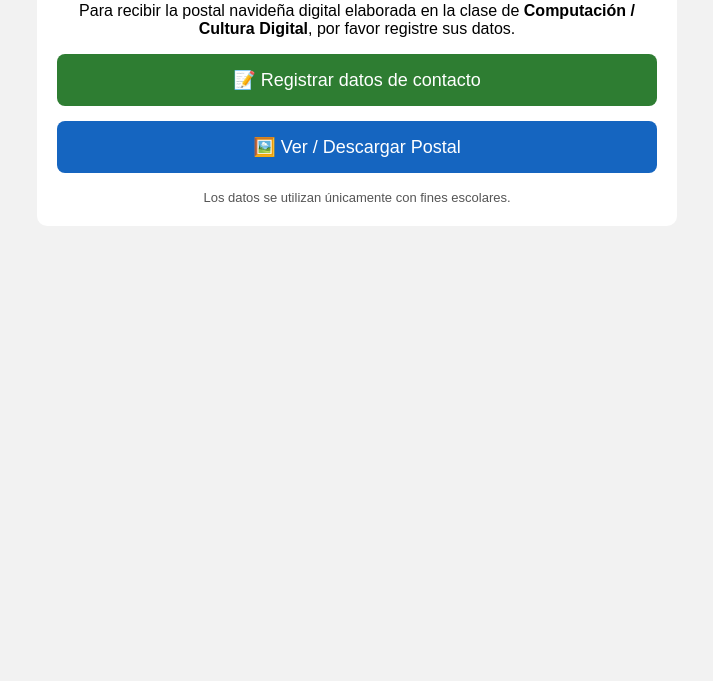
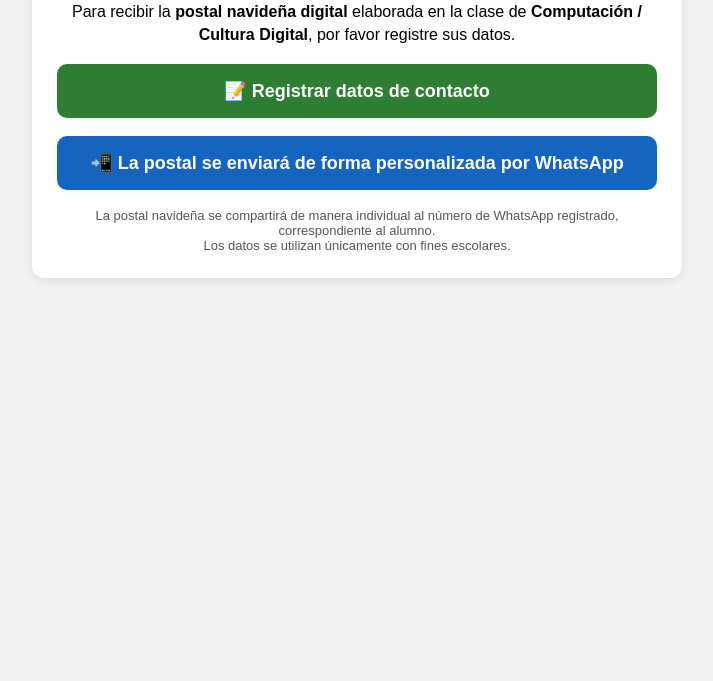
Before and after one commit to donprofesor4-maker/postal-navidad, a plain HTML site: page index.html in a window 1280 px wide. Shown: the part 119-800 px from the top of the page, without its empty margins (283-996 px from the left). Drawn offline with Linux system fonts and the light colour scheme.

Commit message:
Update index.html

```diff
--- a/index.html
+++ b/index.html
@@ -15,30 +15,37 @@
       max-width:600px;
       margin:auto;
       background:white;
-      padding:20px;
-      border-radius:10px;
+      padding:25px;
+      border-radius:12px;
       text-align:center;
+      box-shadow:0 2px 8px rgba(0,0,0,0.1);
     }
     h1{
       color:#2e7d32;
+      margin-bottom:10px;
+    }
+    p{
+      font-size:16px;
+      line-height:1.4;
     }
     a{
       display:block;
-      margin:15px 0;
-      padding:15px;
+      margin:18px 0;
+      padding:16px;
       background:#2e7d32;
       color:white;
       text-decoration:none;
-      border-radius:8px;
+      border-radius:10px;
       font-size:18px;
+      font-weight:bold;
     }
     a.secundario{
       background:#1565c0;
-    }
-    p{
-      font-size:16px;
+      cursor:default;
     }
     small{
+      display:block;
+      margin-top:15px;
       font-size:13px;
       color:#555;
     }
@@ -50,22 +57,23 @@
   <h1>🎄 Postal Navideña Digital</h1>
 
   <p>
-    Para recibir la postal navideña digital elaborada en la clase de
-    <b>Computación / Cultura Digital</b>,
-    por favor registre sus datos.
+    Para recibir la <b>postal navideña digital</b> elaborada en la clase de
+    <b>Computación / Cultura Digital</b>, por favor registre sus datos.
   </p>
 
-  <!-- AQUÍ VA EL LINK DE TU FORMULARIO -->
-  <a href="PEGA_AQUI_EL_LINK_DEL_FORMULARIO" target="_blank">
+  <!-- BOTÓN FORMULARIO -->
+  <a href="https://forms.gle/xCFNSueueszfnTC4A" target="_blank">
     📝 Registrar datos de contacto
   </a>
 
-  <!-- AQUÍ VA EL LINK DE LA POSTAL -->
-  <a href="PEGA_AQUI_EL_LINK_DE_LA_POSTAL" class="secundario" target="_blank">
-    🖼️ Ver / Descargar Postal
+  <!-- BOTÓN POSTAL PERSONALIZADA -->
+  <a href="#" class="secundario" onclick="return false;">
+    📲 La postal se enviará de forma personalizada por WhatsApp
   </a>
 
   <small>
+    La postal navideña se compartirá de manera individual al número de WhatsApp
+    registrado, correspondiente al alumno.<br>
     Los datos se utilizan únicamente con fines escolares.
   </small>
 </div>
```
